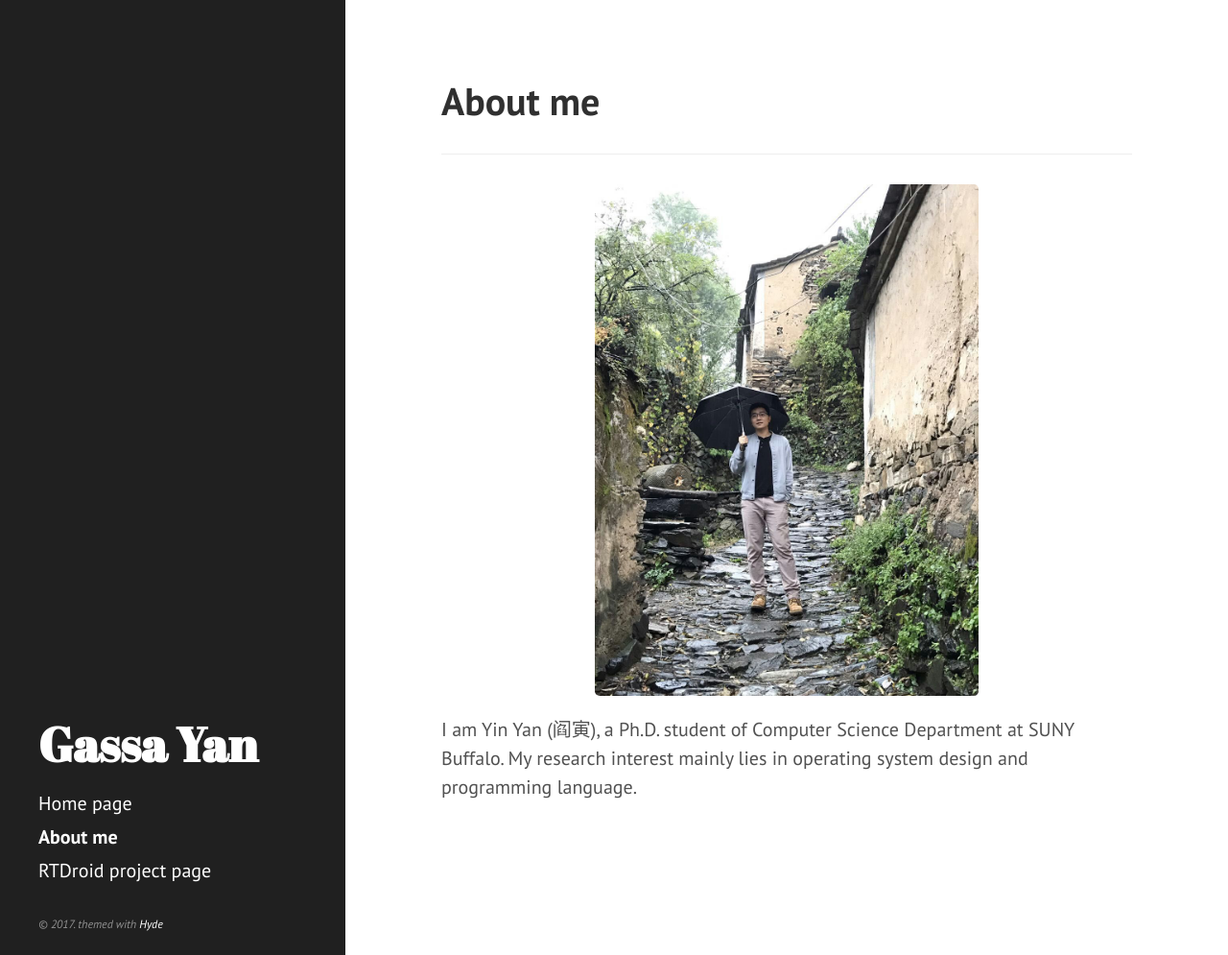
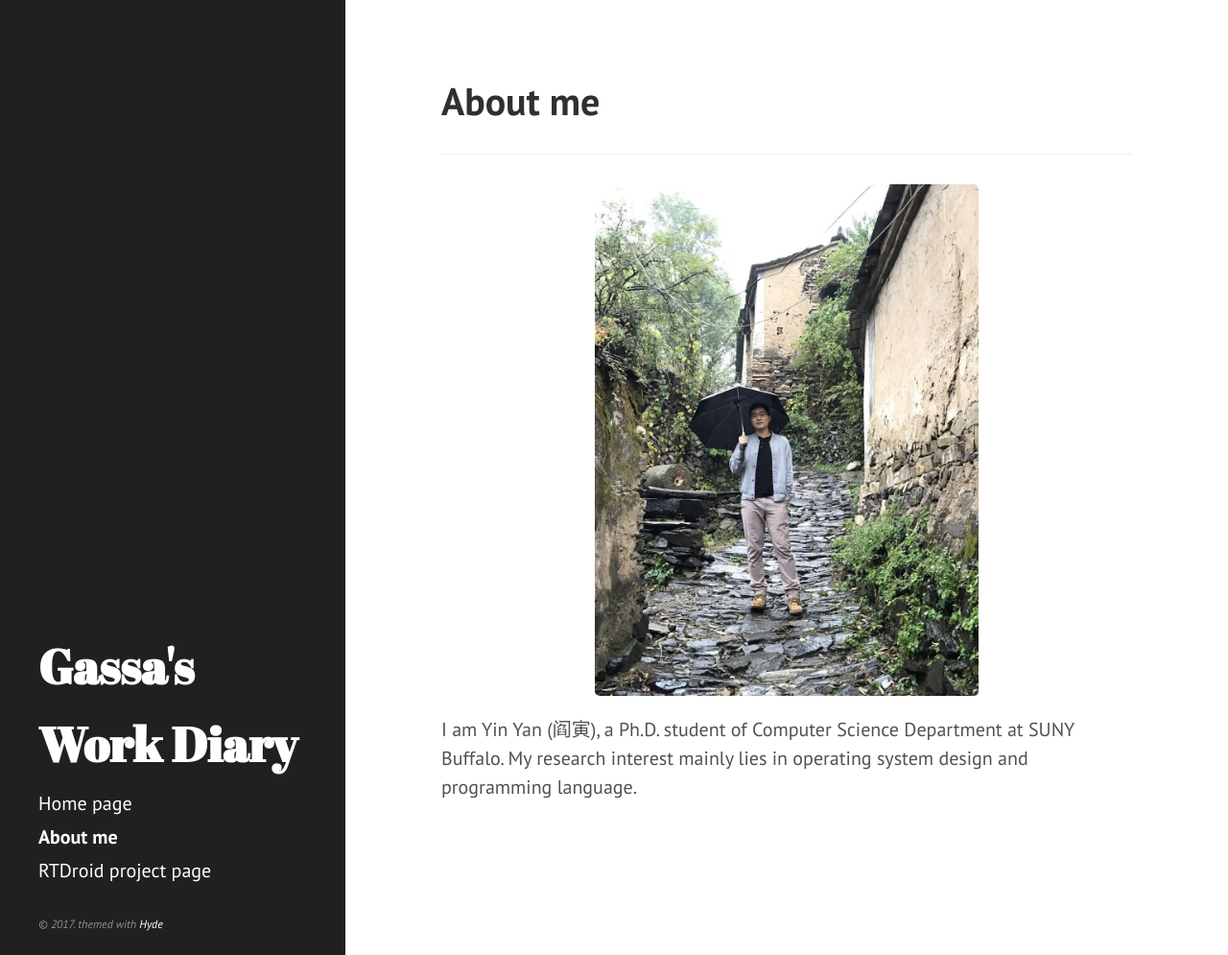
Before and after one commit to gassayy/gassa.github.io, a Jekyll site: the page built from about-me.md, in a window 1280 px wide and 995 px high. Shown: the whole window at 96% size. Built offline with Jekyll 4.4.1, drawn with Linux system fonts in a browser that asks for light colours.

Commit message:
new posts

```diff
--- a/_config.yml
+++ b/_config.yml
@@ -6,7 +6,7 @@ paginate:         5
 
 
 # Setup
-site_name:            Gassa Yan
+site_name:            Gassa's Work Diary
 url:              http://www.gassayy.com
 baseurl:          /
 
@@ -23,7 +23,7 @@ authors:
 
 
 #Custom vars
-version:          3.0.0
+version:          3.4.3
 
 github:
   repo:           https://github.com/gassa
```
